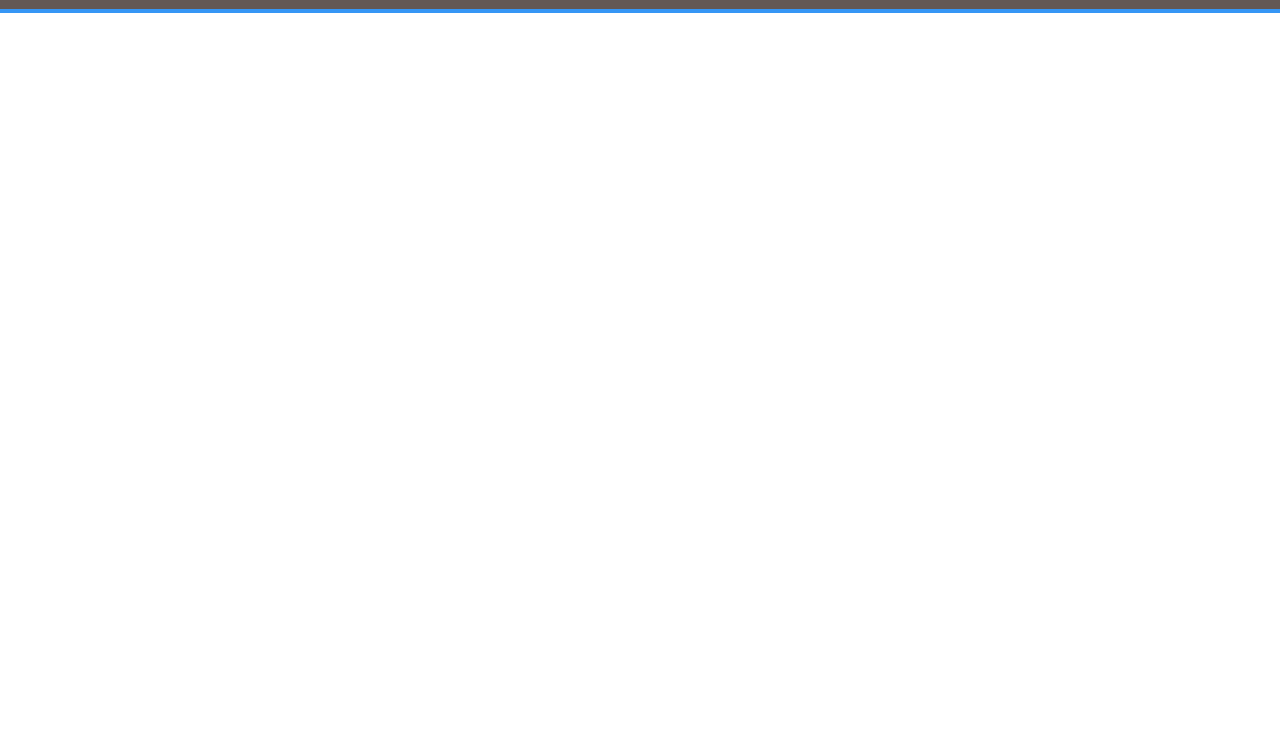
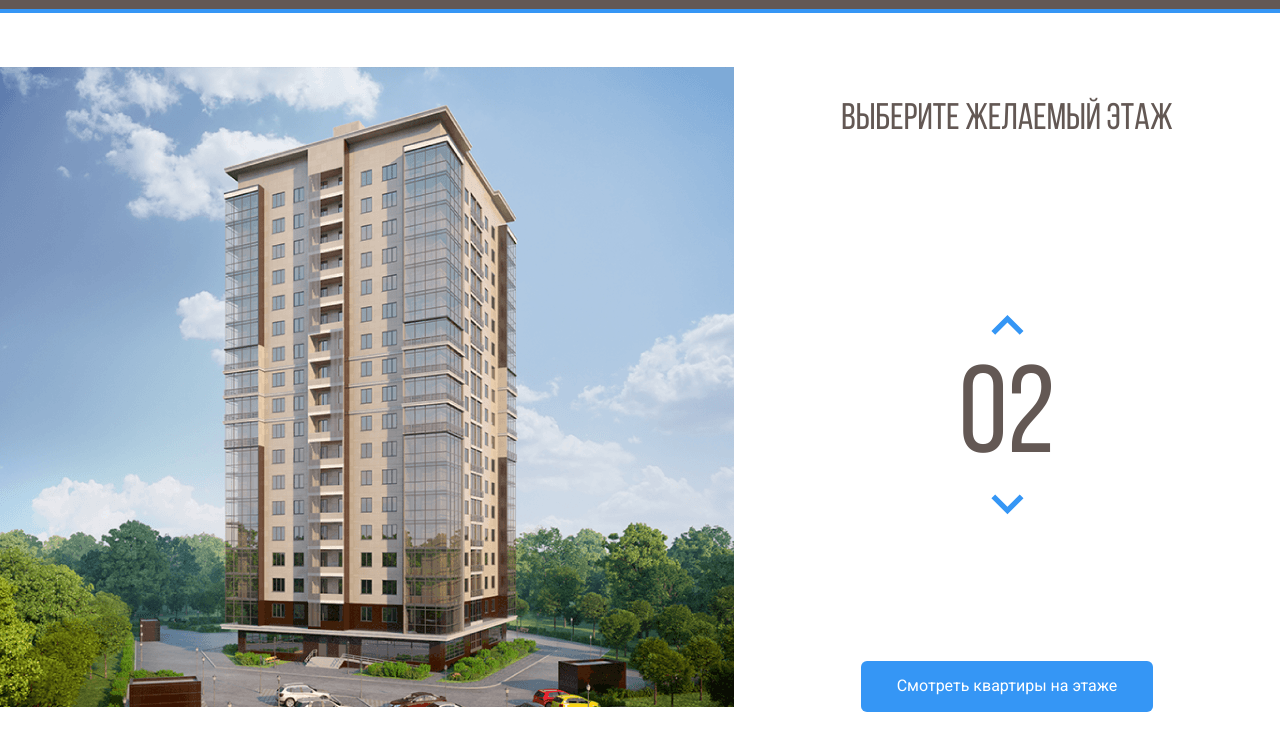
Before and after one commit to Viewstone1/glo-melody, a plain HTML site: page index.html in a window 1280 px wide. Shown: the part 55-800 px from the top of the page. Drawn offline with Linux system fonts and the light colour scheme.

Commit message:
создал первую страницу сайта

```diff
--- a/css/style.css
+++ b/css/style.css
@@ -1,3 +1,13 @@
+@font-face {
+  font-family: "Bebas Neue";
+  src: local("Bebas Neue Regular Regular"), local("BebasNeueRegular"),
+    url("../fonts/BebasNeueRegular.woff2") format("woff2"),
+    url("../fonts/BebasNeueRegular.woff") format("woff");
+  font-weight: normal;
+  font-style: normal;
+  font-display: swap;
+}
+
 * {
   box-sizing: border-box;
 }
@@ -58,3 +68,66 @@ body {
   line-height: 20px;
   text-decoration: none;
 }
+
+.main {
+  max-width: 1280px;
+  margin: auto;
+  padding-top: 54px;
+  display: flex;
+}
+
+.main-info {
+  margin: 0;
+  flex-grow: 1;
+  text-align: center;
+  display: flex;
+  flex-direction: column;
+  align-items: center;
+  justify-content: space-between;
+}
+
+.home-image path {
+  opacity: 0;
+  cursor: pointer;
+}
+
+.home-image path:hover {
+  opacity: 1;
+}
+
+.counter-group {
+  display: flex;
+  flex-direction: column;
+  align-items: center;
+}
+
+.counter-button {
+  border: none;
+  background-color: #fff;
+  cursor: pointer;
+}
+
+.button-primary {
+  border: none;
+  background-color: #3596f5;
+  color: #fff;
+  border-radius: 6px;
+  padding: 16px 36px;
+  cursor: pointer;
+}
+
+.main-title {
+  font-family: "Bebas Neue", sans-serif;
+  font-weight: normal;
+  font-size: 37px;
+  line-height: 44px;
+  color: #635854;
+  font-style: normal;
+}
+
+.counter {
+  font-size: 124px;
+  color: #635854;
+  font-family: "Bebas Neue", sans-serif;
+  padding-top: 10px;
+}
--- a/index.html
+++ b/index.html
@@ -43,5 +43,149 @@
         </div>
       </div>
     </header>
+    <!-- navbar end -->
+    <main class="main">
+      <div class="main-img">
+        <svg
+          class="home-image"
+          width="734"
+          height="640"
+          viewBox="0 0 734 640"
+          fill="none"
+          xmlns="http://www.w3.org/2000/svg"
+          xmlns:xlink="http://www.w3.org/1999/xlink"
+        >
+          <rect width="734" height="640" fill="url(#pattern0)" />
+          <defs>
+            <pattern
+              id="pattern0"
+              patternContentUnits="objectBoundingBox"
+              width="1"
+              height="1"
+            >
+              <use
+                xlink:href="#image0"
+                transform="translate(-0.00408719) scale(0.0013624 0.0015625)"
+              />
+            </pattern>
+            <image
+              id="image0"
+              width="740"
+              height="640"
+              xlink:href="img/home.png"
+            />
+          </defs>
+          <path
+            d="M223 534L443.8 542L513 528.3V550L444.5 569.7L223 558.7V534Z"
+            fill="#3595F6"
+            fill-opacity="0.75"
+          />
+          <path
+            d="M224 533V508L444.3 511.3L514 508V528L444.7 541L224 533Z"
+            fill="#3595F6"
+            fill-opacity="0.75"
+          />
+          <path
+            d="M224 507V482H445H514V505L446 512L224 507Z"
+            fill="#3595F6"
+            fill-opacity="0.75"
+          />
+          <path
+            d="M224 483V458L445.3 454.3L513 461V483H445"
+            fill="#3595F6"
+            fill-opacity="0.75"
+          />
+          <path
+            d="M224 457V431L445.5 427.7L514 438.7V460L445 453.3L224 457Z"
+            fill="#3595F6"
+            fill-opacity="0.75"
+          />
+          <path
+            d="M223 430V406.3L444 394L515 417V438.3L444 426L223 430Z"
+            fill="#3595F6"
+            fill-opacity="0.75"
+          />
+          <path
+            d="M223 408V383L445.2 366.7L515 395.3V416L444.7 394.3L223 408Z"
+            fill="#3595F6"
+            fill-opacity="0.75"
+          />
+          <path
+            d="M223 383V358L445.5 337.7L515 374.3V395L443 366.3L223 383Z"
+            fill="#3595F6"
+            fill-opacity="0.75"
+          />
+          <path
+            d="M223 357V333L446 308.3L515 352.3V374L445.7 336L223 357Z"
+            fill="#3595F6"
+            fill-opacity="0.75"
+          />
+          <path
+            d="M223 332V308L445.5 279.3L515 330.3V351L444.7 308.7L223 332Z"
+            fill="#3595F6"
+            fill-opacity="0.75"
+          />
+          <path
+            d="M222 308V284L444.3 251L515 310.3V330L445 279.3L222 308Z"
+            fill="#3595F6"
+            fill-opacity="0.75"
+          />
+          <path
+            d="M223 283V259L444.2 224L514 288V309L445.3 250.7L223 283Z"
+            fill="#3595F6"
+            fill-opacity="0.75"
+          />
+          <path
+            d="M223 259V234L445.3 196L514 266.3V287L445 223L223 259Z"
+            fill="#3595F6"
+            fill-opacity="0.75"
+          />
+          <path
+            d="M223 233V208L443.8 164.3L514 243.3V266L445 192.7L223 233Z"
+            fill="#3595F6"
+            fill-opacity="0.75"
+          />
+          <path
+            d="M224 209V184L444 136L514 221V244L443.3 164.7L224 209Z"
+            fill="#3595F6"
+            fill-opacity="0.75"
+          />
+          <path
+            d="M223 184V159L442.8 107L514 199.3V222L444.3 135.7L223 184Z"
+            fill="#3595F6"
+            fill-opacity="0.75"
+          />
+          <path
+            d="M223 159V133L445 76.3L514 178V199L444.7 107.3L223 159Z"
+            fill="#3595F6"
+            fill-opacity="0.75"
+          />
+        </svg>
+      </div>
+      <!-- main-img end -->
+      <div class="main-info">
+        <h2 class="main-title">Выберите желаемый этаж</h2>
+        <div class="counter-group">
+          <button class="counter-up counter-button">
+            <img
+              class="counter-arrow counter-arrow-up"
+              src="./img/up.svg"
+              alt="up"
+            />
+          </button>
+          <span class="counter">02</span>
+          <button class="counter-down counter-button">
+            <img
+              class="counter-arrow counter-arrow-down"
+              src="./img/down.svg"
+              alt="down"
+            />
+          </button>
+        </div>
+        <button class="button button-primary">
+          Смотреть квартиры на этаже
+        </button>
+      </div>
+    </main>
   </body>
 </html>
```
Also changed, not shown: fonts/BebasNeueRegular.woff (added), fonts/BebasNeueRegular.woff2 (added), img/Group 3.svg (added), img/down.svg (added), img/home.png (added), img/up.svg (added).
